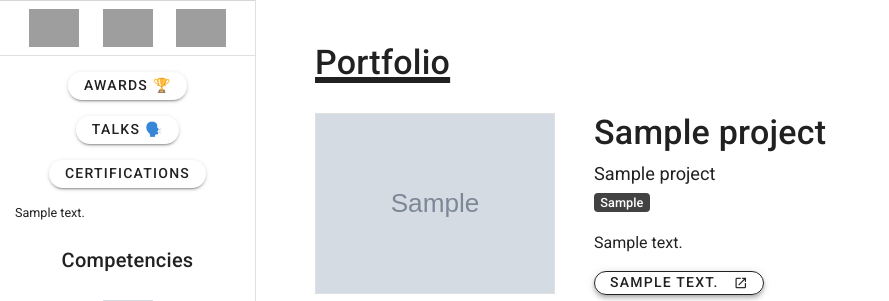
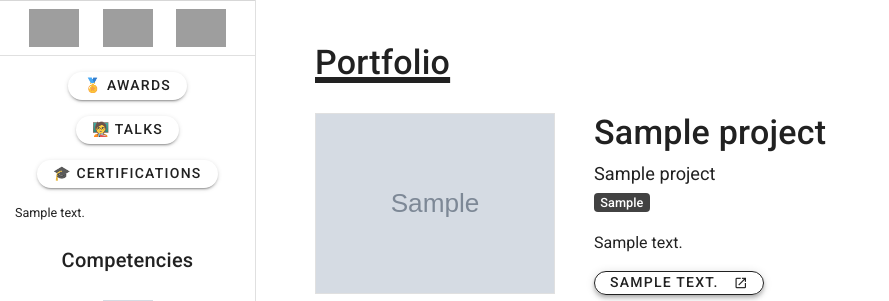
Before and after one commit to GuiFV/guilsportfolio, a Django app: page / in a window 1280 px wide; the page is wider, and only the part inside the window is pictured. Shown: the part 187-488 px from the top of that part, without its empty margins (0-889 px from the left). Run offline with Django 3.2, Linux system fonts and the light colour scheme; tables that the repository leaves empty hold one stand-in row (values such as "Sample post"); grey boxes marked "Sample" are stand-in pictures; some libraries are stand-ins or nearby versions; grey boxes are pictures that could not be loaded.

Commit message:
app(feat): update icons on menu

```diff
--- a/guilsportfolio/core/templates/nav.html
+++ b/guilsportfolio/core/templates/nav.html
@@ -30,14 +30,14 @@
 
         <div class="row">
             <div class="col text-center">
-                <a class="btn btn-sm btn-shaped m-2" data-toggle="modal" data-target="#awardsModal">Awards 🏆</a>
-                <a class="btn btn-sm btn-shaped m-2" data-toggle="modal" data-target="#talksModal">Talks 🗣</a>
+                <a class="btn btn-sm btn-shaped m-2" data-toggle="modal" data-target="#awardsModal">🏅 Awards</a>
+                <a class="btn btn-sm btn-shaped m-2" data-toggle="modal" data-target="#talksModal">🧑‍🏫 Talks</a>
             </div>
         </div>
 
         <div class="row">
             <div class="col text-center">
-                <a class="btn btn-sm btn-shaped m-2" data-toggle="modal" data-target="#certificationsModal">Certifications</a>
+                <a class="btn btn-sm btn-shaped m-2" data-toggle="modal" data-target="#certificationsModal">🎓 Certifications</a>
             </div>
         </div>
 
```
